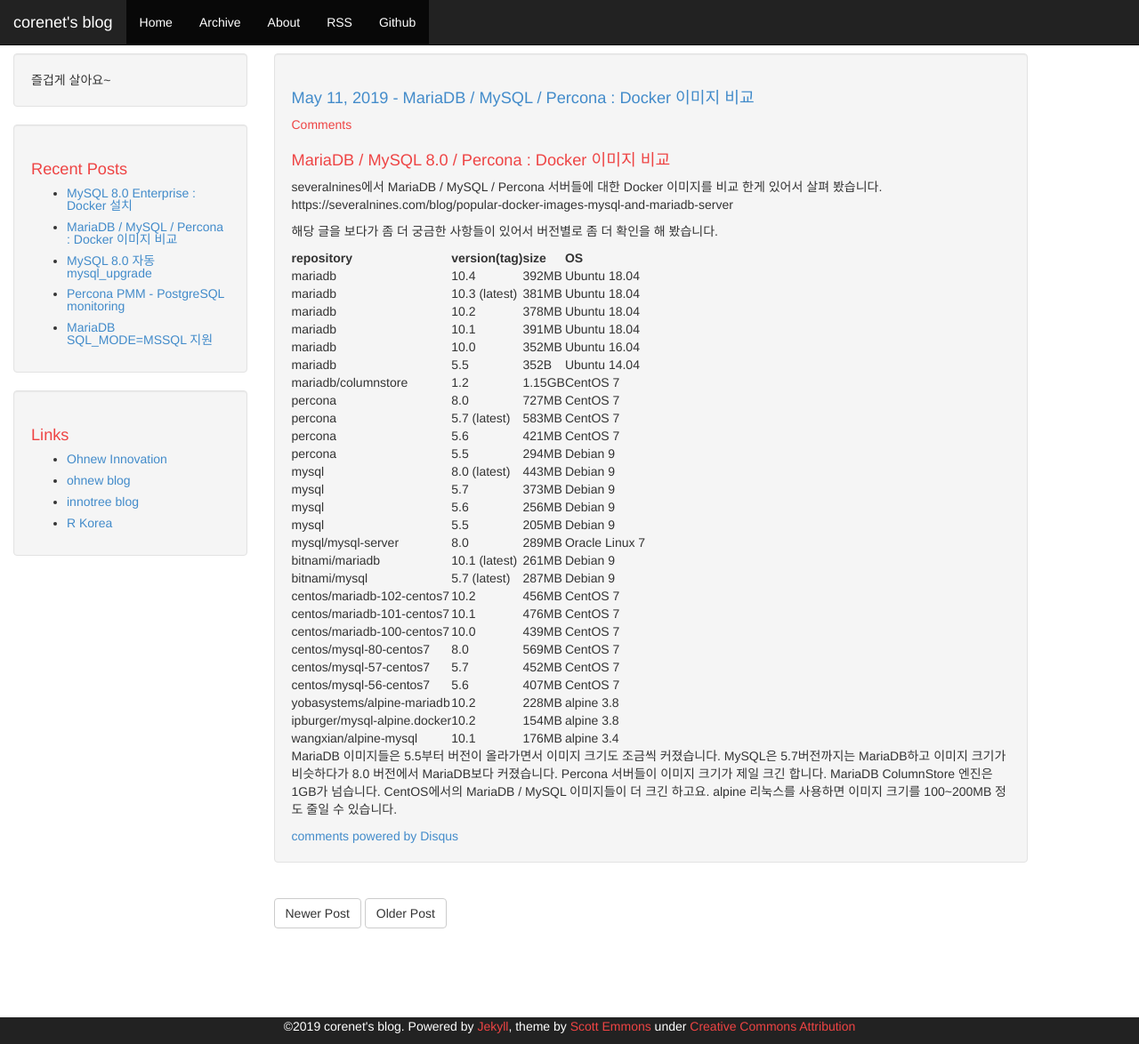
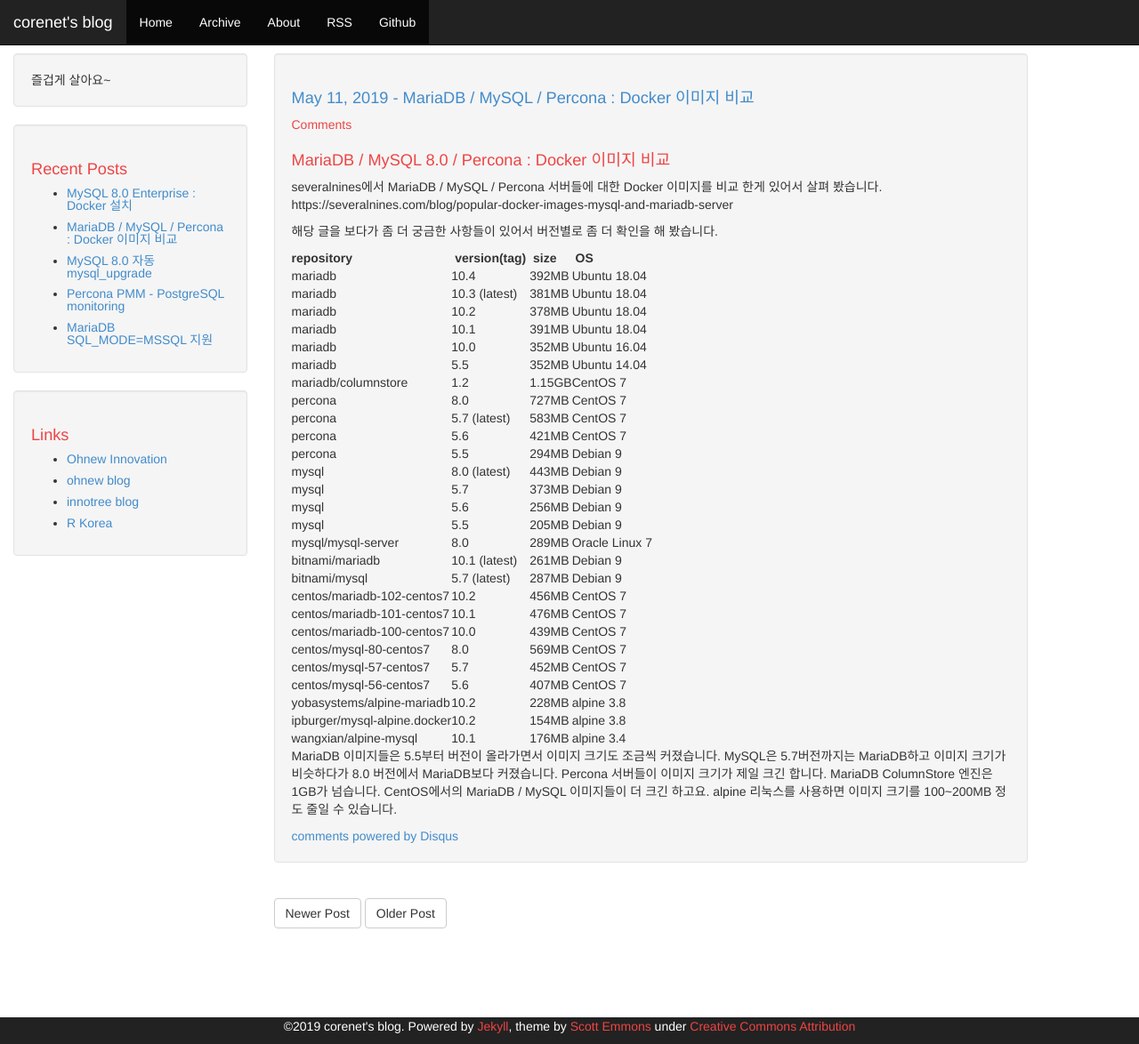
Before and after one commit to artflower/blog, a Jekyll site: the page built from _posts/2019-05-11-docker-MariaDB-MySQL-Percona.md, in a window 1280 px wide and 1174 px high. Shown: the whole window at 89% size. Built offline with Jekyll 4.4.1, drawn with Linux system fonts in a browser that asks for light colours; comment, search, counter and statistics services are not loaded.

Commit message:
post update : compare docker image size

```diff
--- a/_posts/2019-05-11-docker-MariaDB-MySQL-Percona.md
+++ b/_posts/2019-05-11-docker-MariaDB-MySQL-Percona.md
@@ -11,14 +11,14 @@ https://severalnines.com/blog/popular-docker-images-mysql-and-mariadb-server
 
 해당 글을 보다가 좀 더 궁금한 사항들이 있어서 버전별로 좀 더 확인을 해 봤습니다.
 
-repository | version(tag) | size | OS
+repository | &nbsp;version(tag)&nbsp; | &nbsp;size&nbsp; | &nbsp;OS&nbsp;
 --|--|--|--
 mariadb | 10.4 | 392MB | Ubuntu 18.04
 mariadb | 10.3 (latest) | 381MB | Ubuntu 18.04
 mariadb | 10.2 | 378MB | Ubuntu 18.04
 mariadb | 10.1 | 391MB | Ubuntu 18.04
 mariadb | 10.0 | 352MB | Ubuntu 16.04
-mariadb | 5.5 | 352B | Ubuntu 14.04
+mariadb | 5.5 | 352MB | Ubuntu 14.04
 mariadb/columnstore | 1.2 | 1.15GB | CentOS 7
 percona | 8.0 | 727MB | CentOS 7
 percona | 5.7 (latest) | 583MB | CentOS 7
```
